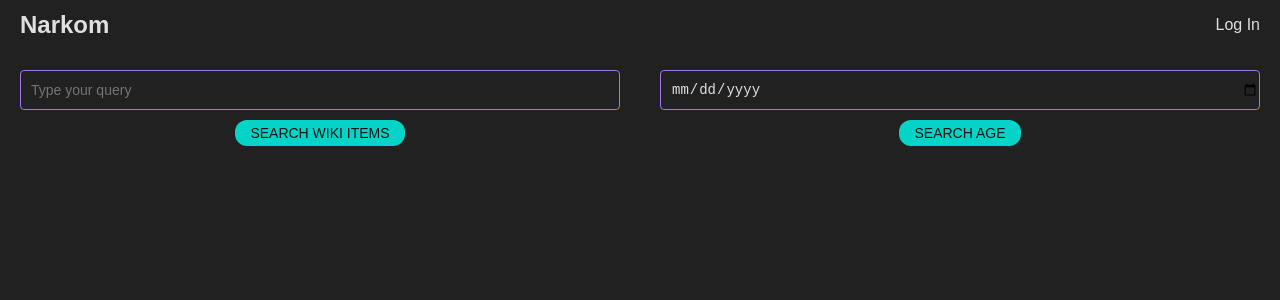
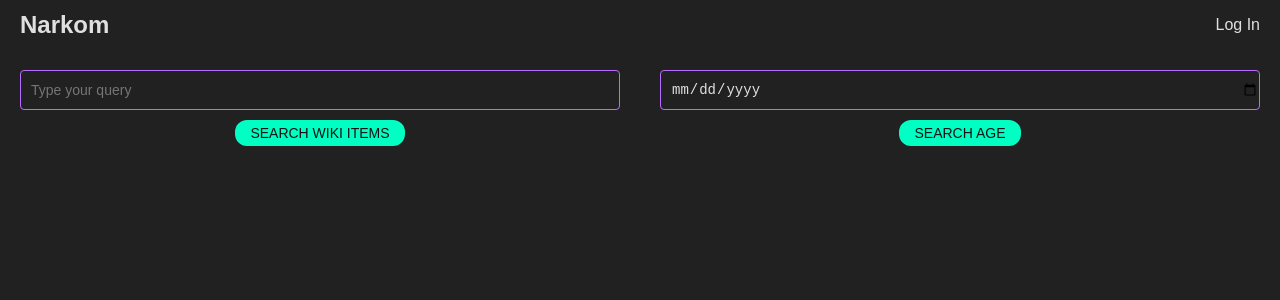
Before and after one commit to Punxnot/tenthousanddays, an Angular app: page / in a window 1280 px wide. Shown: the top 300 px of the page. Built offline with nearby package versions, Linux system fonts and the light colour scheme.

Commit message:
Modify styles

```diff
--- a/src/assets/variables.scss
+++ b/src/assets/variables.scss
@@ -11,9 +11,9 @@
 $black: #121212;
 $white: #e0e0e0;
 $grey-light: #e1e1e1;
-$grey-medium: #BABABA;
-$contrast-primary: #A376E2;
-$contrast-secondary: #03D4C7;
+$grey-medium: #BABABA;;
+$contrast-primary: #B76CFD;
+$contrast-secondary: #01FFC3;
 
 $contrast-primary-hover: transparentize($contrast-primary, 0.8);
 
--- a/src/index.html
+++ b/src/index.html
@@ -2,7 +2,7 @@
 <html lang="en">
 <head>
   <meta charset="utf-8">
-  <title>NarkomClient</title>
+  <title>Narkom</title>
   <base href="/">
   <meta name="viewport" content="width=device-width, initial-scale=1">
   <link rel="icon" type="image/x-icon" href="favicon.ico">
```
